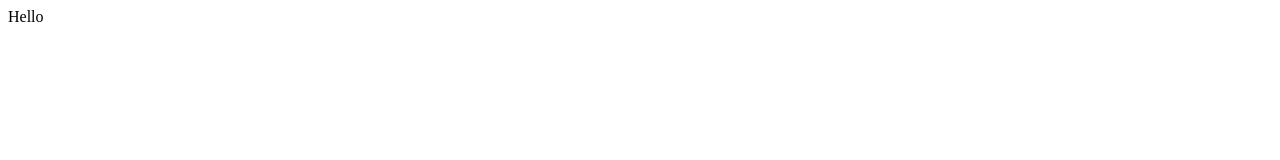
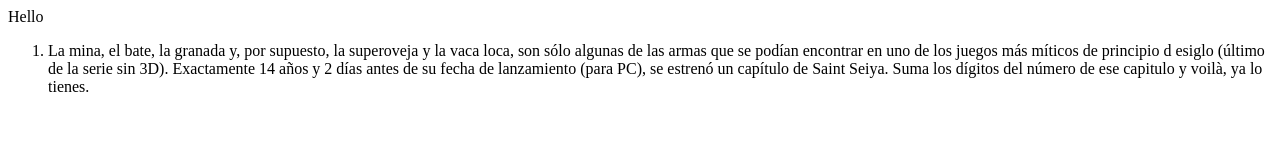
Before and after one commit to fmarmar/fmarmar.github.io, a plain HTML site: page movieriddles/index.html in a window 1280 px wide. Drawn offline with Linux system fonts and the light colour scheme.

Commit message:
Acertijo Alfonso

```diff
--- a/movieriddles/index.html
+++ b/movieriddles/index.html
@@ -10,6 +10,10 @@
 <body>
 <p>Hello</p>
 
+<ol>
+<li>La mina, el bate, la granada y, por supuesto, la superoveja y la vaca loca, son s&oacute;lo algunas de las armas que se pod&iacute;an encontrar en uno de los juegos m&aacute;s míticos de principio d esiglo (último de la serie sin 3D). Exactamente 14 años y 2 días antes de su fecha de lanzamiento (para PC), se estrenó un capítulo de Saint Seiya. Suma los dígitos del número de ese capitulo y  voilà, ya lo tienes.
+</ol>
+
 </body>
 
 </html>
```
